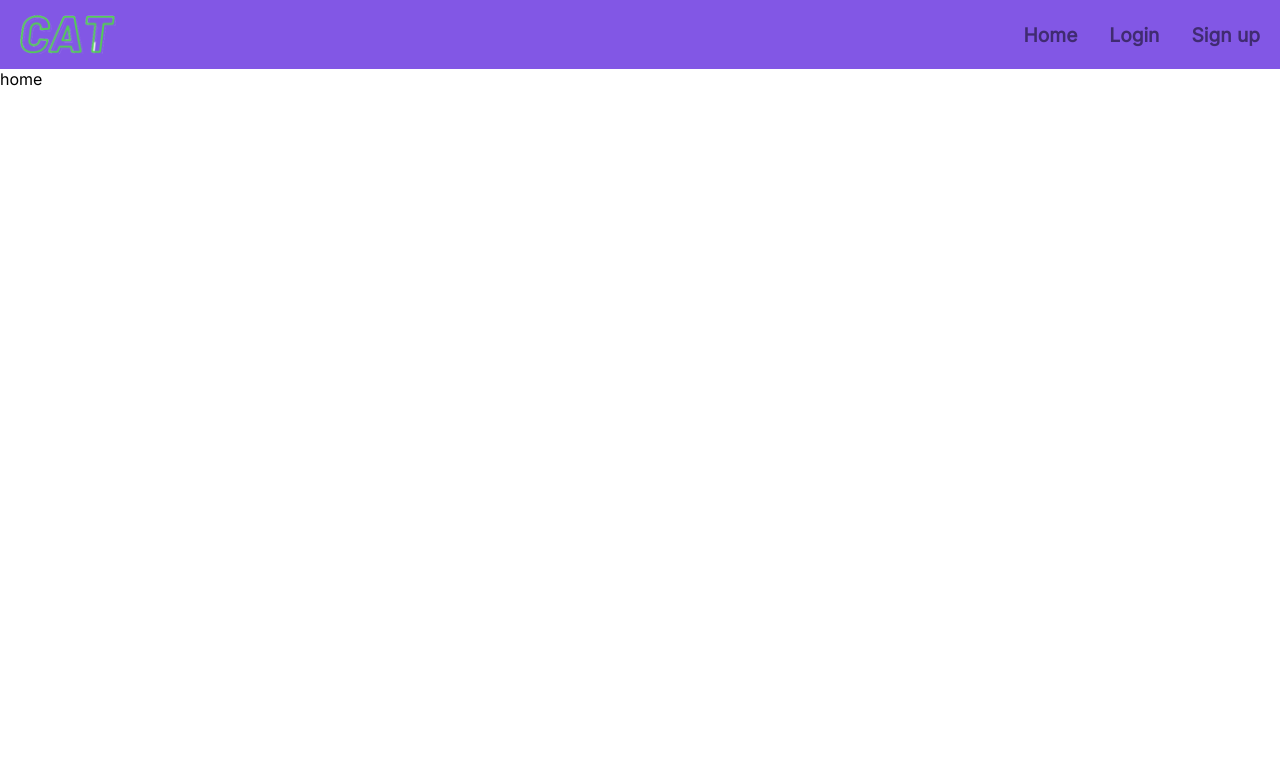
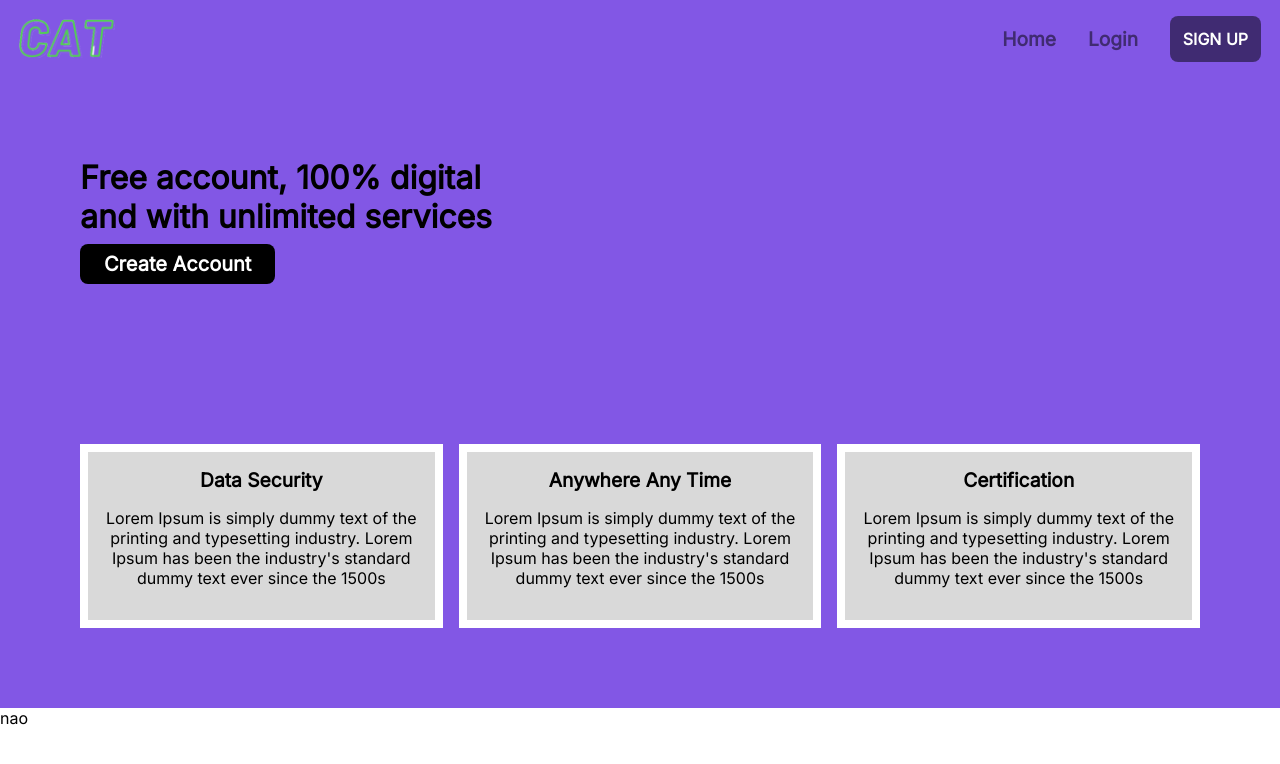
Before and after one commit to iguoliveira/cat-digital-bank, a React (Vite) app in the folder frontend/: page / in a window 1280 px wide. Shown: the top 764 px of the page. Built offline with nearby package versions, Linux system fonts and the light colour scheme.

Commit message:
👌 IMPROVE: Styling homepage

```diff
--- a/frontend/src/components/Navbar.tsx
+++ b/frontend/src/components/Navbar.tsx
@@ -7,9 +7,9 @@ export const Navbar = () => {
     <nav>
       <img src={Logo} className="logo" />
       <div className="container-links">
-        <Link to="/">Home</Link>
-        <Link to="/">Login</Link>
-        <Link to="/">Sign up</Link>
+        <Link to="/" className="links">Home</Link>
+        <Link to="/" className="links">Login</Link>
+        <Link to="/" className="sign-up">Sign up</Link>
       </div>
     </nav>
   );
--- a/frontend/src/components/navbar.scss
+++ b/frontend/src/components/navbar.scss
@@ -5,7 +5,7 @@ nav {
   justify-content: space-between;
   align-items: center;
   background-color: $main-1000;
-  padding: 15px 20px 15px 20px;
+  padding: 1rem 1.2rem;
 
   & > .logo {
     width: $logo-width;
@@ -13,9 +13,10 @@ nav {
 
   & > .container-links {
     display: flex;
+    align-items: center;
     gap: 2rem;
 
-    & > a {
+    & > .links {
       text-decoration: none;
       font-weight: bold;
       font-size: 1.2rem;
@@ -26,5 +27,19 @@ nav {
         opacity: 0.7;
       }
     }
+
+    & > .sign-up {
+      background-color: rgba(0, 0, 0, 0.5);
+      padding: 0.8rem;
+      color: white;
+      text-decoration: none;
+      font-weight: bold;
+      border-radius: 0.5rem;
+      text-transform: uppercase;
+
+      &:hover {
+        background-color: rgba(0, 0, 0, 0.7);
+      }
+    }
   }
 }
--- a/frontend/src/index.scss
+++ b/frontend/src/index.scss
@@ -4,6 +4,5 @@ body {
   padding: 0;
   margin: 0;
   box-sizing: border-box;
-  height: 100vh;
   font-family: "Inter", sans-serif;
 }
--- a/frontend/src/pages/Homepage.tsx
+++ b/frontend/src/pages/Homepage.tsx
@@ -1,3 +1,44 @@
+import { Link } from "react-router-dom";
+import "./homepage.scss";
+
 export const Homepage = () => {
-  return <div>home</div>;
+  return (
+    <section>
+      <article className="first-section">
+        <div className="create-account">
+          <span>Free account, 100% digital and with unlimited services</span>
+          <Link to="/">Create account</Link>
+        </div>
+        <div className="cards">
+          <div>
+            <span>Data Security</span>
+            <p>
+              Lorem Ipsum is simply dummy text of the printing and typesetting
+              industry. Lorem Ipsum has been the industry's standard dummy text
+              ever since the 1500s
+            </p>
+          </div>
+
+          <div>
+            <span>Anywhere Any Time</span>
+            <p>
+              Lorem Ipsum is simply dummy text of the printing and typesetting
+              industry. Lorem Ipsum has been the industry's standard dummy text
+              ever since the 1500s
+            </p>
+          </div>
+
+          <div>
+            <span>Certification</span>
+            <p>
+              Lorem Ipsum is simply dummy text of the printing and typesetting
+              industry. Lorem Ipsum has been the industry's standard dummy text
+              ever since the 1500s
+            </p>
+          </div>
+        </div>
+      </article>
+      <div>nao</div>
+    </section>
+  );
 };
--- /dev/null
+++ b/frontend/src/pages/homepage.scss
@@ -0,0 +1,67 @@
+@import "../variables.scss";
+
+section {
+  & > .first-section {
+    background-color: $main-1000;
+    display: flex;
+    flex-direction: column;
+    justify-content: center;
+    padding: 5rem;
+    gap: 10rem;
+
+    & > .create-account {
+      display: flex;
+      flex-direction: column;
+      align-items: start;
+      width: 50%;
+      gap: 0.5rem;
+
+      & > span {
+        font-weight: bold;
+        font-size: 2rem;
+        width: 75%;
+        text-align: left;
+      }
+
+      & > a {
+        text-decoration: none;
+        background-color: black;
+        text-transform: capitalize;
+        color: white;
+        border-radius: $rounded;
+        width: max-content;
+        padding: 0.5rem 1.5rem;
+        font-weight: bold;
+        font-size: 1.25rem;
+
+        &:hover {
+          background-color: rgba(0, 0, 0, 0.6);
+        }
+      }
+    }
+
+    & > .cards {
+      display: flex;
+      gap: 1rem;
+
+      & > div {
+        background-color: $card-background;
+        border: 8px solid white;
+        width: 33%;
+        padding: 1rem;
+        display: flex;
+        flex-direction: column;
+        align-items: center;
+
+        & > span {
+          font-weight: bold;
+          font-size: 1.2rem;
+        }
+
+        & > p {
+          text-align: center;
+        }
+      }
+    }
+  }
+}
--- a/frontend/src/variables.scss
+++ b/frontend/src/variables.scss
@@ -3,3 +3,9 @@ $main-1000: #8257e5;
 
 // Logo
 $logo-width: 6rem;
+
+// Homepage
+$card-background: #d9d9d9;
+
+// Dimensions
+$rounded: 0.5rem;
```
